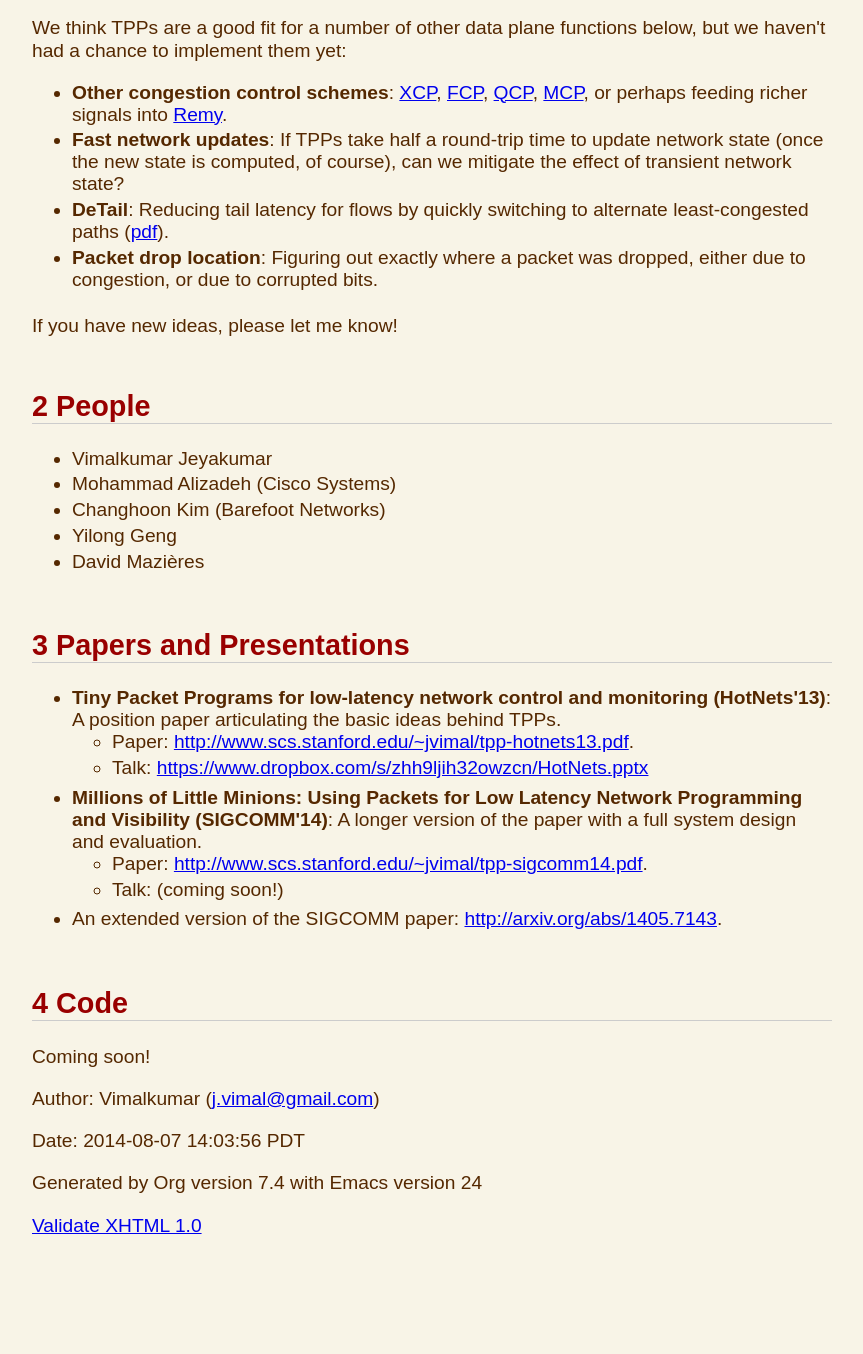
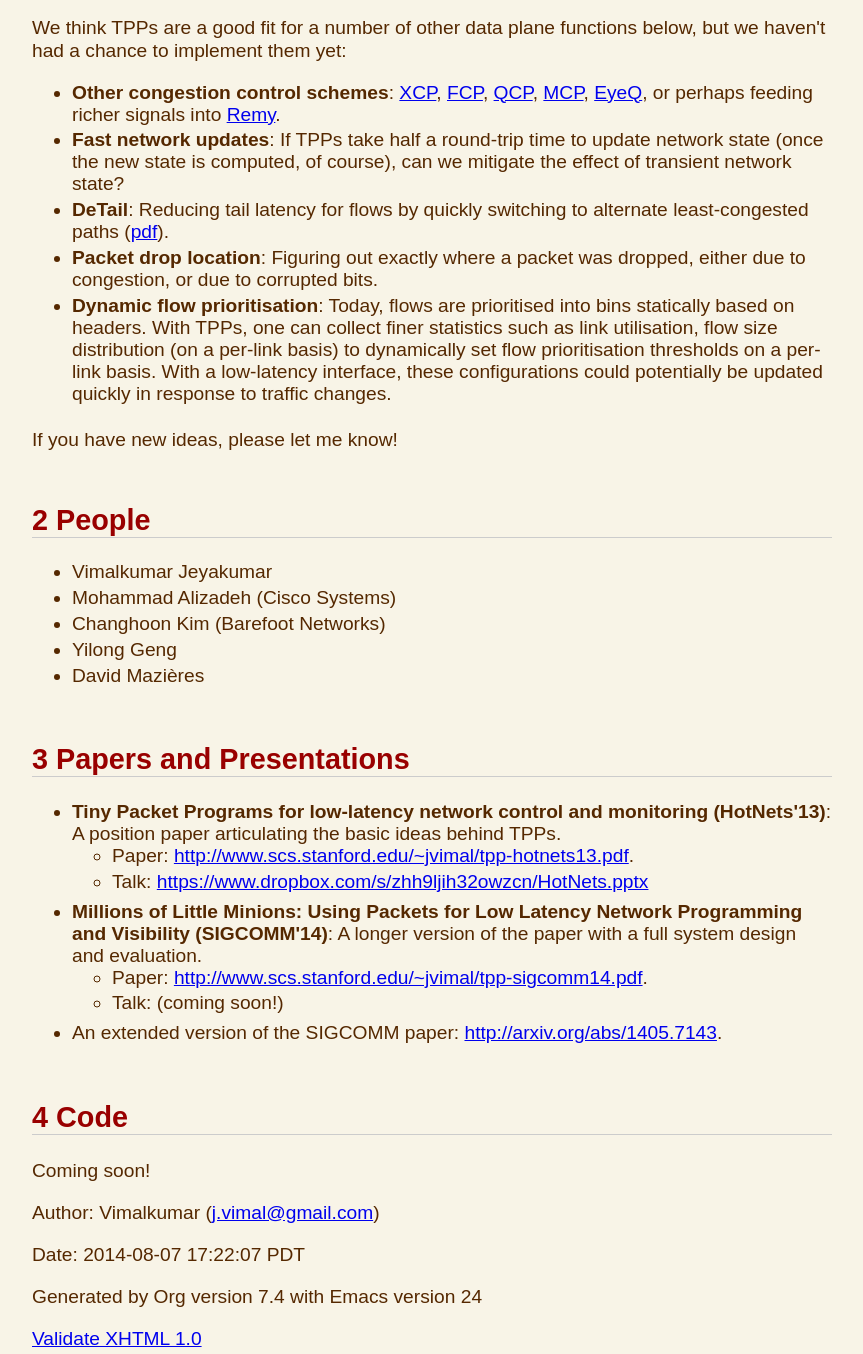
Before and after one commit to jvimal/tpp, a plain HTML site: page index.html in a window 1280 px wide. Shown: the part 2508-3862 px from the top of the page, without its empty margins (208-1071 px from the left). Before the commit the page ends 3764 px from the top, so only its background shows below. Drawn offline with Linux system fonts and the light colour scheme.

Commit message:
More info.

```diff
--- a/index.html
+++ b/index.html
@@ -7,7 +7,7 @@ lang="en" xml:lang="en">
 <title>Tiny Packet Programs</title>
 <meta http-equiv="Content-Type" content="text/html;charset=utf-8"/>
 <meta name="generator" content="Org-mode"/>
-<meta name="generated" content="2014-08-07 14:03:56 PDT"/>
+<meta name="generated" content="2014-08-07 17:22:07 PDT"/>
 <meta name="author" content="Vimalkumar"/>
 <meta name="description" content=""/>
 <meta name="keywords" content=""/>
@@ -233,8 +233,8 @@ We think TPPs are a good fit for a number of other data plane
 functions below, but we haven't had a chance to implement them yet:
 </p>
 <ul>
-<li><b>Other congestion control schemes</b>: <a href="http://www.isi.edu/nsnam/ns/doc/node238.html">XCP</a>, <a href="http://conferences.sigcomm.org/sigcomm/2013/papers/sigcomm/p135.pdf">FCP</a>, <a href="https://www.ideals.illinois.edu/handle/2142/35905">QCP</a>, <a href="http://conferences.sigcomm.org/hotnets/2013/papers/hotnets-final92.pdf">MCP</a>, or perhaps
-  feeding richer signals into <a href="http://web.mit.edu/remy/">Remy</a>.
+<li><b>Other congestion control schemes</b>: <a href="http://www.isi.edu/nsnam/ns/doc/node238.html">XCP</a>, <a href="http://conferences.sigcomm.org/sigcomm/2013/papers/sigcomm/p135.pdf">FCP</a>, <a href="https://www.ideals.illinois.edu/handle/2142/35905">QCP</a>, <a href="http://conferences.sigcomm.org/hotnets/2013/papers/hotnets-final92.pdf">MCP</a>, <a href="#jvimal.github.io--eyeq">EyeQ</a>, or
+  perhaps feeding richer signals into <a href="http://web.mit.edu/remy/">Remy</a>.
 
 </li>
 <li><b>Fast network updates</b>: If TPPs take half a round-trip time to
@@ -248,6 +248,15 @@ functions below, but we haven't had a chance to implement them yet:
 </li>
 <li><b>Packet drop location</b>: Figuring out exactly where a packet was
   dropped, either due to congestion, or due to corrupted bits.
+
+</li>
+<li><b>Dynamic flow prioritisation</b>: Today, flows are prioritised into
+  bins statically based on headers.  With TPPs, one can collect finer
+  statistics such as link utilisation, flow size distribution (on a
+  per-link basis) to dynamically set flow prioritisation thresholds on
+  a per-link basis.  With a low-latency interface, these
+  configurations could potentially be updated quickly in response to
+  traffic changes.
 </li>
 </ul>
 
@@ -327,7 +336,7 @@ Coming soon!
 </div>
 <div id="postamble">
 <p class="author">Author: Vimalkumar (<a href="mailto:j.vimal@gmail.com">j.vimal@gmail.com</a>)</p>
-<p class="date">Date: 2014-08-07 14:03:56 PDT</p>
+<p class="date">Date: 2014-08-07 17:22:07 PDT</p>
 <p class="creator">Generated by Org version 7.4 with Emacs version 24</p>
 <p class="xhtml-validation"><a href="http://validator.w3.org/check?uri=referer">Validate XHTML 1.0</a></p>
 </div>
```
Also changed, not shown: 1 other file.
